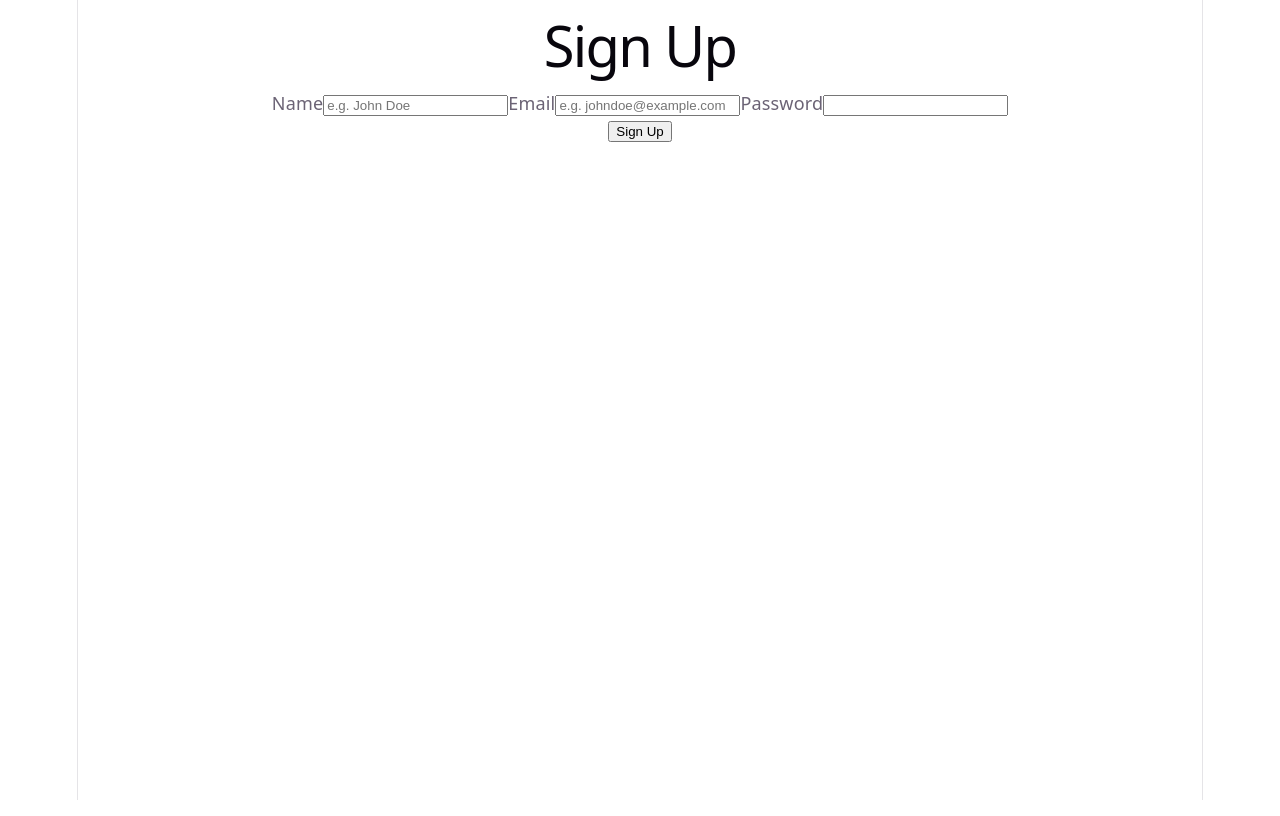
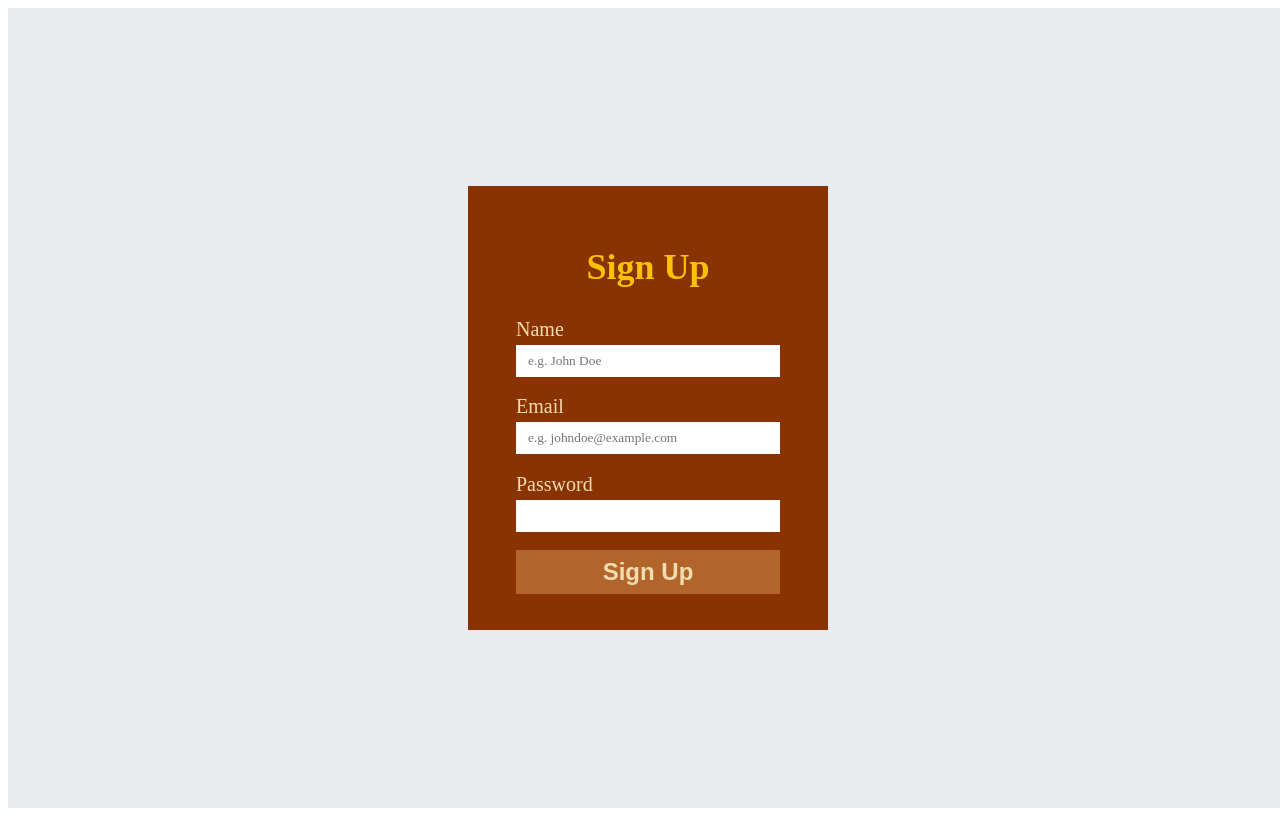
Before and after one commit to jagonosalexandra/signup-form, a React (Vite) app: page / in a window 1280 px wide. Built offline with nearby package versions, Linux system fonts and the light colour scheme.

Commit message:
Add form styles

```diff
--- a/src/App.tsx
+++ b/src/App.tsx
@@ -2,11 +2,7 @@ import Form from "./components/Form";
 import "./index.css";
 
 function App() {
-  return (
-    <div>
-      <Form />
-    </div>
-  );
+  return <Form />;
 }
 
 export default App;
--- a/src/components/Form.tsx
+++ b/src/components/Form.tsx
@@ -56,10 +56,10 @@ function Form() {
   }
 
   return (
-    <form onSubmit={handleOnSubmit}>
+    <div className="form-container">
       <h1>Sign Up</h1>
 
-      <div className="inputs-container">
+      <form onSubmit={handleOnSubmit}>
         <label>
           Name
           <input
@@ -96,12 +96,12 @@ function Form() {
             <span className="error-text">{error.password}</span>
           )}
         </label>
-      </div>
 
-      <button type="submit" id="signup-btn">
-        Sign Up
-      </button>
-    </form>
+        <button type="submit" id="signup-btn">
+          Sign Up
+        </button>
+      </form>
+    </div>
   );
 }
 
--- a/src/index.css
+++ b/src/index.css
@@ -1,111 +1,63 @@
-:root {
-  --text: #6b6375;
-  --text-h: #08060d;
-  --bg: #fff;
-  --border: #e5e4e7;
-  --code-bg: #f4f3ec;
-  --accent: #aa3bff;
-  --accent-bg: rgba(170, 59, 255, 0.1);
-  --accent-border: rgba(170, 59, 255, 0.5);
-  --social-bg: rgba(244, 243, 236, 0.5);
-  --shadow:
-    rgba(0, 0, 0, 0.1) 0 10px 15px -3px, rgba(0, 0, 0, 0.05) 0 4px 6px -2px;
-
-  --sans: system-ui, 'Segoe UI', Roboto, sans-serif;
-  --heading: system-ui, 'Segoe UI', Roboto, sans-serif;
-  --mono: ui-monospace, Consolas, monospace;
-
-  font: 18px/145% var(--sans);
-  letter-spacing: 0.18px;
-  color-scheme: light dark;
-  color: var(--text);
-  background: var(--bg);
-  font-synthesis: none;
-  text-rendering: optimizeLegibility;
-  -webkit-font-smoothing: antialiased;
-  -moz-osx-font-smoothing: grayscale;
-
-  @media (max-width: 1024px) {
-    font-size: 16px;
-  }
+#root {
+  display: flex;
+  justify-content: center;
+  align-items: center;
+  width: 100vw;
+  height: 100vh;
+  background-color: #e9ecef;
 }
 
-@media (prefers-color-scheme: dark) {
-  :root {
-    --text: #9ca3af;
-    --text-h: #f3f4f6;
-    --bg: #16171d;
-    --border: #2e303a;
-    --code-bg: #1f2028;
-    --accent: #c084fc;
-    --accent-bg: rgba(192, 132, 252, 0.15);
-    --accent-border: rgba(192, 132, 252, 0.5);
-    --social-bg: rgba(47, 48, 58, 0.5);
-    --shadow:
-      rgba(0, 0, 0, 0.4) 0 10px 15px -3px, rgba(0, 0, 0, 0.25) 0 4px 6px -2px;
-  }
-
-  #social .button-icon {
-    filter: invert(1) brightness(2);
-  }
+.form-container {
+  padding: 2.25rem 3rem;
+  background-color: #893302;
 }
 
-#root {
-  width: 1126px;
-  max-width: 100%;
-  margin: 0 auto;
+.form-container h1 {
+  margin-bottom: 1.85rem;
   text-align: center;
-  border-inline: 1px solid var(--border);
-  min-height: 100svh;
+  font-size: 2.25rem;
+  color: #fbc107;
+}
+
+form {
+  max-width: min-content;
   display: flex;
   flex-direction: column;
-  box-sizing: border-box;
+  gap: 1.15rem;
 }
 
-body {
-  margin: 0;
+label {
+  display: flex;
+  flex-direction: column;
+  justify-content: start;
+  gap: 0.25rem;
+  font-size: 1.25rem;
+  color: #f3dcaf;
 }
 
-h1,
-h2 {
-  font-family: var(--heading);
-  font-weight: 500;
-  color: var(--text-h);
+input {
+  min-width: 18em;
+  padding: 0.5rem 0.75rem;
+  outline: none;
+  border: none;
+  font-family: serif;
 }
 
-h1 {
-  font-size: 56px;
-  letter-spacing: -1.68px;
-  margin: 32px 0;
-  @media (max-width: 1024px) {
-    font-size: 36px;
-    margin: 20px 0;
-  }
-}
-h2 {
-  font-size: 24px;
-  line-height: 118%;
-  letter-spacing: -0.24px;
-  margin: 0 0 8px;
-  @media (max-width: 1024px) {
-    font-size: 20px;
-  }
-}
-p {
-  margin: 0;
+#signup-btn {
+  padding: 0.5rem 0.75rem;
+  border: none;
+  background-color: #b1652b;
+  font-size: 1.5rem;
+  font-weight: bold;
+  color: #f3dcaf;
 }
 
-code,
-.counter {
-  font-family: var(--mono);
-  display: inline-flex;
-  border-radius: 4px;
-  color: var(--text-h);
+#signup-btn:hover {
+  background-color: #fbc107;
+  color: #893302;
 }
 
-code {
-  font-size: 15px;
-  line-height: 135%;
-  padding: 4px 8px;
-  background: var(--code-bg);
+.error-text {
+  font-size: 0.85rem;
+  color: #fbc107;
 }
```
